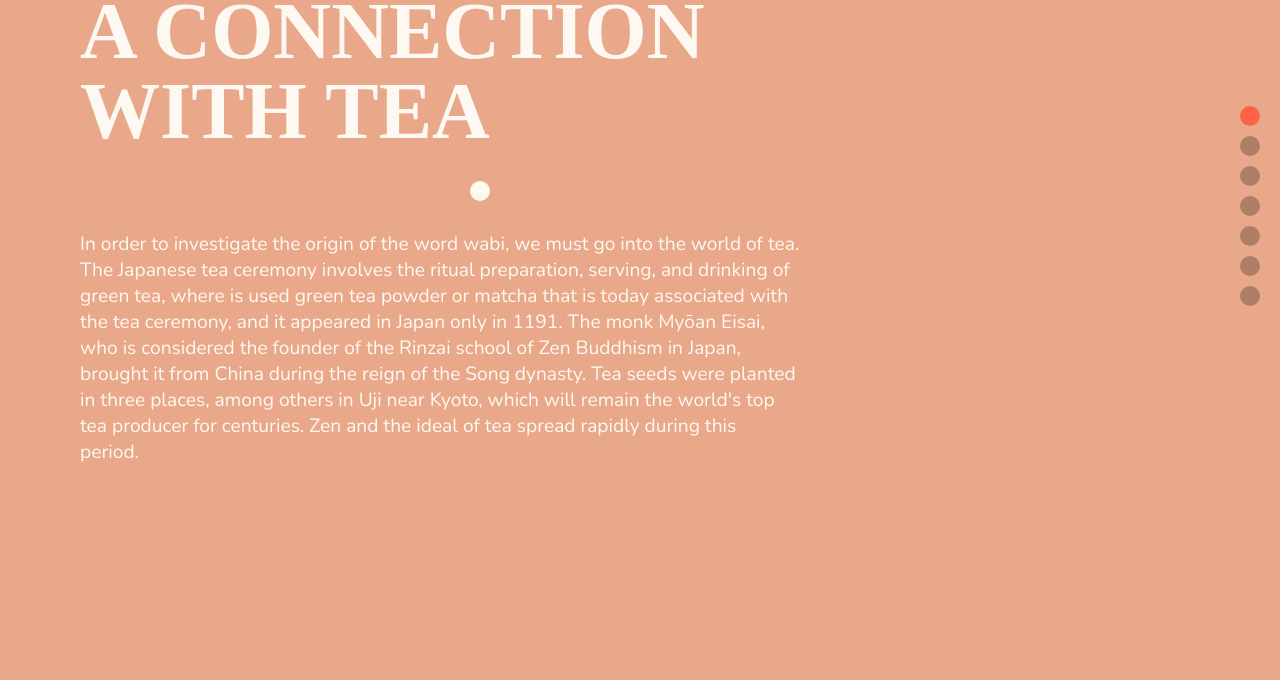
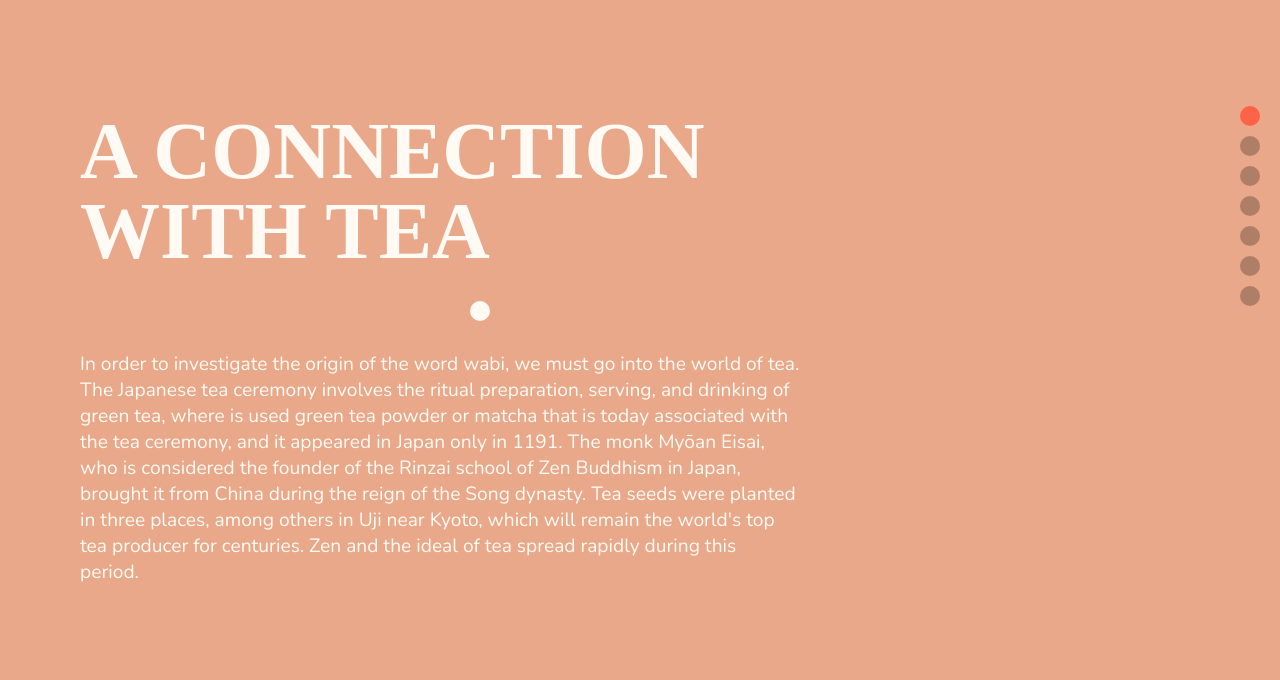
Before and after one commit to wabisabilife/wabisabilife.github.io, a plain HTML site: page sites/connection_with_tea.html in a window 1280 px wide. Shown: the part 109-789 px from the top of the page. Drawn offline with Linux system fonts and the light colour scheme; grey boxes are pictures that could not be loaded; a web font is replaced by a local one.

Commit message:
Pomjerio headere
big changes, big changes

```diff
--- a/css/cvt.css
+++ b/css/cvt.css
@@ -5,7 +5,7 @@ figure {
 
 h1 {
     color: var(--lightest);
-    margin: 100px 1em 20px 80px;
+    margin: 220px 1em 20px 80px;
     max-width: 50rem;
 }
 
--- a/css/global.css
+++ b/css/global.css
@@ -1,5 +1,5 @@
 :root{
-    --lightest: rgb(253, 249, 242);
+    --lightest: #fffaf3;
     --light: rgba(233, 168, 138);
     --medium: #C0685F;
     --dark: #671B11;
@@ -174,7 +174,7 @@ main {
 h1 {
     font-size: 5em;
     color: var(--orange);
-    line-height:1em ;
+    line-height:1em;
 }
 h2 {
     font-size: 4em;
--- a/css/index.css
+++ b/css/index.css
@@ -4,7 +4,9 @@ main {
     padding-top: 100px;
 }
 h1 {
-    margin-bottom: 0;
+    margin-bottom: 20px;
+    margin-top: 120px;
+    font-size: 7em;
 }
 
 .podnaslov {
@@ -26,7 +28,7 @@ h1 {
     padding-top: 100px;
     margin-bottom: 20px;
     display: flex;
-    justify-content: space-between;
+    justify-content: space-around;
     align-items: center;
 }
 
--- a/css/ws.css
+++ b/css/ws.css
@@ -1,5 +1,5 @@
 main {
-    background-image: url("../pictures/bgd.jpg");
+    background-image: url("../pictures/bgd.webp");
     background-size: 110vw;
     background-repeat: no-repeat;
 }
--- a/sites/connection_with_tea.html
+++ b/sites/connection_with_tea.html
@@ -31,7 +31,7 @@
     </nav>
     <main>
         <div><div class="scroll-indicator" id="section01" data-scroll-indicator-title="INTRODUCTION"></div></div>
-        <article class="light_bgd fullscreen">
+        <article class="light_bgd">
             <div class="left-column left_text white_text">
                 <h1 class="fader ranija_animacija">A CONNECTION WITH TEA</h1>
                 <div class="white_dot malo_kasnija_animacija"></div>
@@ -43,7 +43,7 @@
                     of the Rinzai school of Zen Buddhism in Japan, brought it from China during the reign of the
                     Song dynasty.  Tea seeds were planted in three places, among others in Uji near Kyoto,
                     which will remain the world's top tea producer for centuries.  Zen and the ideal of
-                    tea spread rapidly during this period.</p></div>
+                    tea spread rapidly during this period.<br><br><br><br></p></div>
         </article>
 
         <div><div class="scroll-indicator" id="section02" data-scroll-indicator-title="NARA PERIOD IN JAPAN"></div></div>
```
Also changed, not shown: index.html (+3 -3 lines), sites/design_principles.html (+1 -1 lines).
